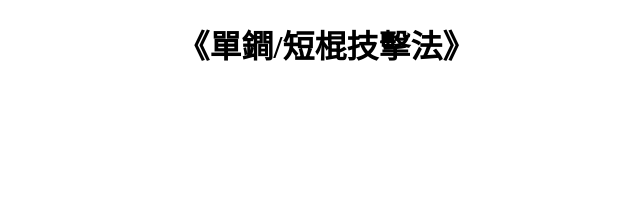
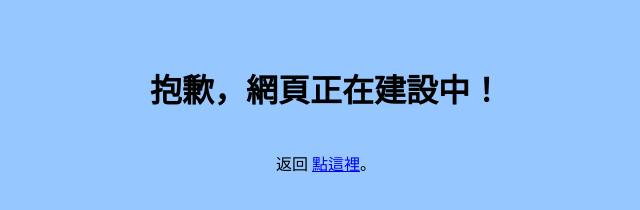
Before and after one commit to Taiji-Tuishou/Weapons, a plain HTML site: page Mace/Mace6.html in a window 1280 px wide. Shown: the whole page, without its empty margins (314-954 px from the left). Drawn offline with Linux system fonts and the light colour scheme.

Commit message:
Update Mace6.html with new redirect and styling

```diff
--- a/Mace/Mace6.html
+++ b/Mace/Mace6.html
@@ -1,12 +1,20 @@
 <!DOCTYPE html>
-<html>
+<html lang="en">
+    <style>
+      body {
+        background-color: #96c8ff;
+      }
+    </style>
 <head>
-  <meta http-equiv="refresh" content="1;url=Mace1.html">
-  <title>Redirecting...</title>
+  <meta charset="UTF-8">
+  <title>Redirecting…</title>
+
+  <!-- Redirect after 1 seconds -->
+  <meta http-equiv="refresh" content="1; ../../Others/Pendulum.html">
 </head>
 <body>
-<center>
-  <p><h1>《單鐧/短棍技擊法》</h1></p>
-</center>
+  <center><br><br>
+  <p><h1>抱歉，網頁正在建設中！</h1><br>返回 <a href="javascript:history.back()">點這裡</a>。</p>
+  </center>
 </body>
 </html>
```
